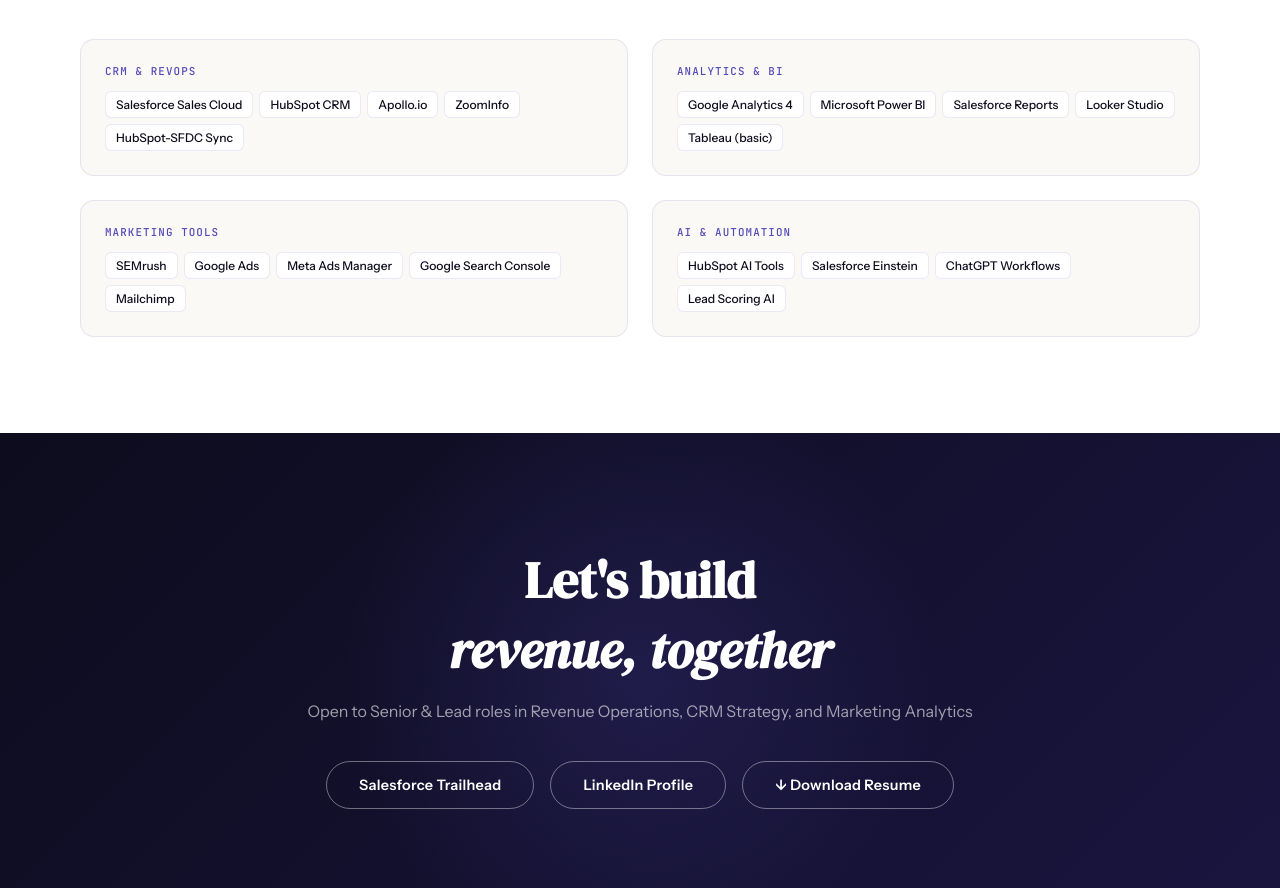
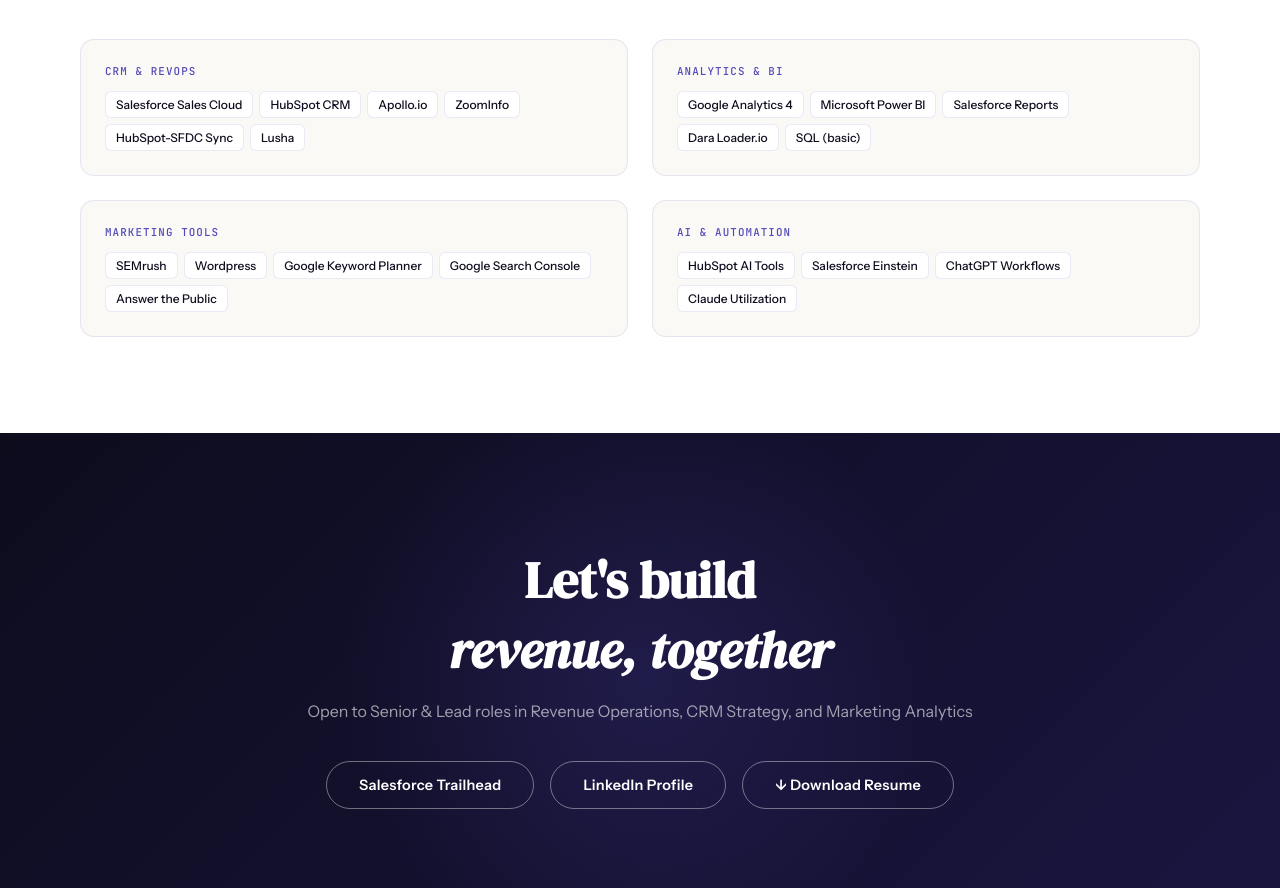
Before and after one commit to Ayushisharma206/ayushisharma206.github.io, a plain HTML site: page index.html in a window 1280 px wide. Shown: the part 6412-7300 px from the top of the page. Drawn offline with Linux system fonts and the light colour scheme.

Commit message:
tech stck update

```diff
--- a/index.html
+++ b/index.html
@@ -1558,6 +1558,7 @@
         <span class="tg-item">Apollo.io</span>
         <span class="tg-item">ZoomInfo</span>
         <span class="tg-item">HubSpot-SFDC Sync</span>
+        <span class="tg-item">Lusha</span>
       </div>
     </div>
     <div class="tech-group">
@@ -1566,18 +1567,18 @@
         <span class="tg-item">Google Analytics 4</span>
         <span class="tg-item">Microsoft Power BI</span>
         <span class="tg-item">Salesforce Reports</span>
-        <span class="tg-item">Looker Studio</span>
-        <span class="tg-item">Tableau (basic)</span>
+        <span class="tg-item">Dara Loader.io</span>
+        <span class="tg-item">SQL (basic)</span>
       </div>
     </div>
     <div class="tech-group">
       <div class="tg-label">Marketing Tools</div>
       <div class="tg-items">
         <span class="tg-item">SEMrush</span>
-        <span class="tg-item">Google Ads</span>
-        <span class="tg-item">Meta Ads Manager</span>
+        <span class="tg-item">Wordpress</span>
+        <span class="tg-item">Google Keyword Planner</span>
         <span class="tg-item">Google Search Console</span>
-        <span class="tg-item">Mailchimp</span>
+        <span class="tg-item">Answer the Public</span>
       </div>
     </div>
     <div class="tech-group">
@@ -1586,7 +1587,7 @@
         <span class="tg-item">HubSpot AI Tools</span>
         <span class="tg-item">Salesforce Einstein</span>
         <span class="tg-item">ChatGPT Workflows</span>
-        <span class="tg-item">Lead Scoring AI</span>
+        <span class="tg-item">Claude Utilization</span>
       </div>
     </div>
   </div>
```
